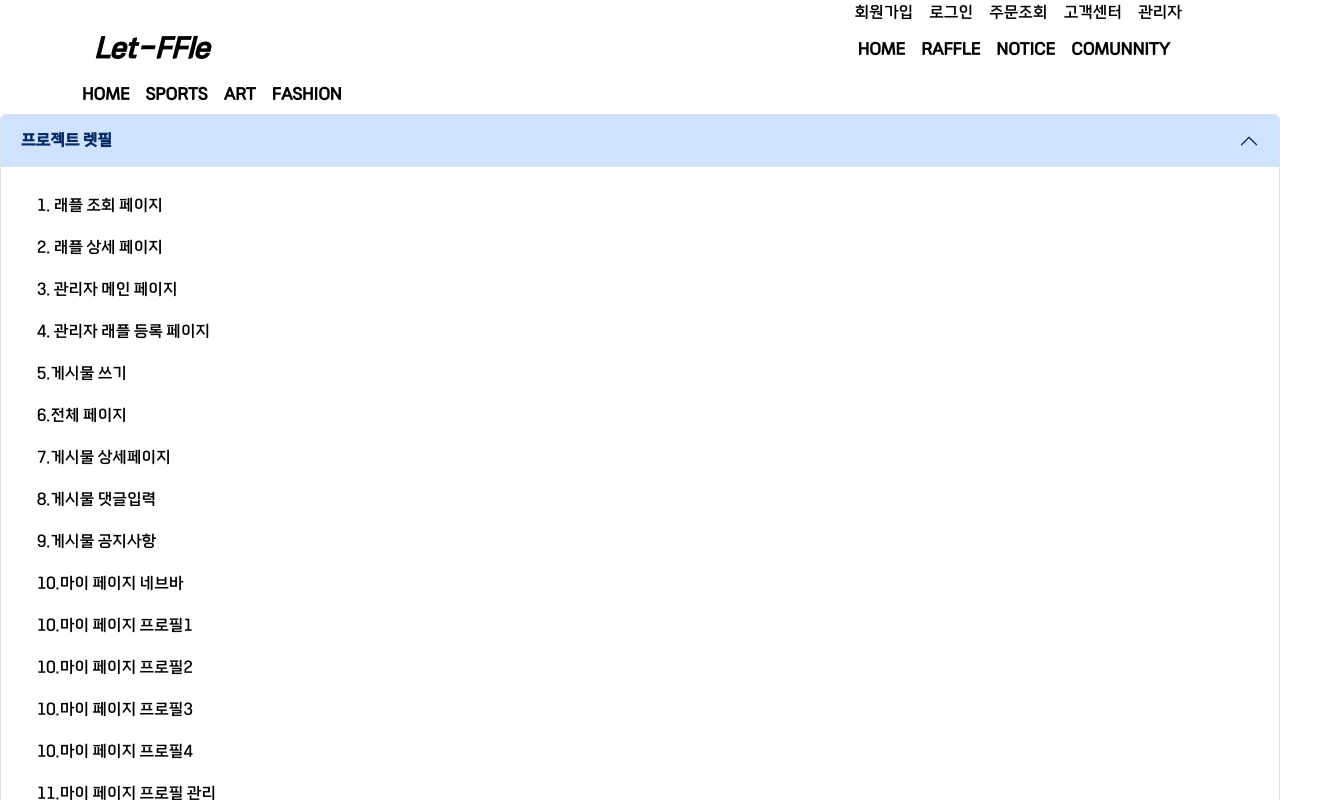
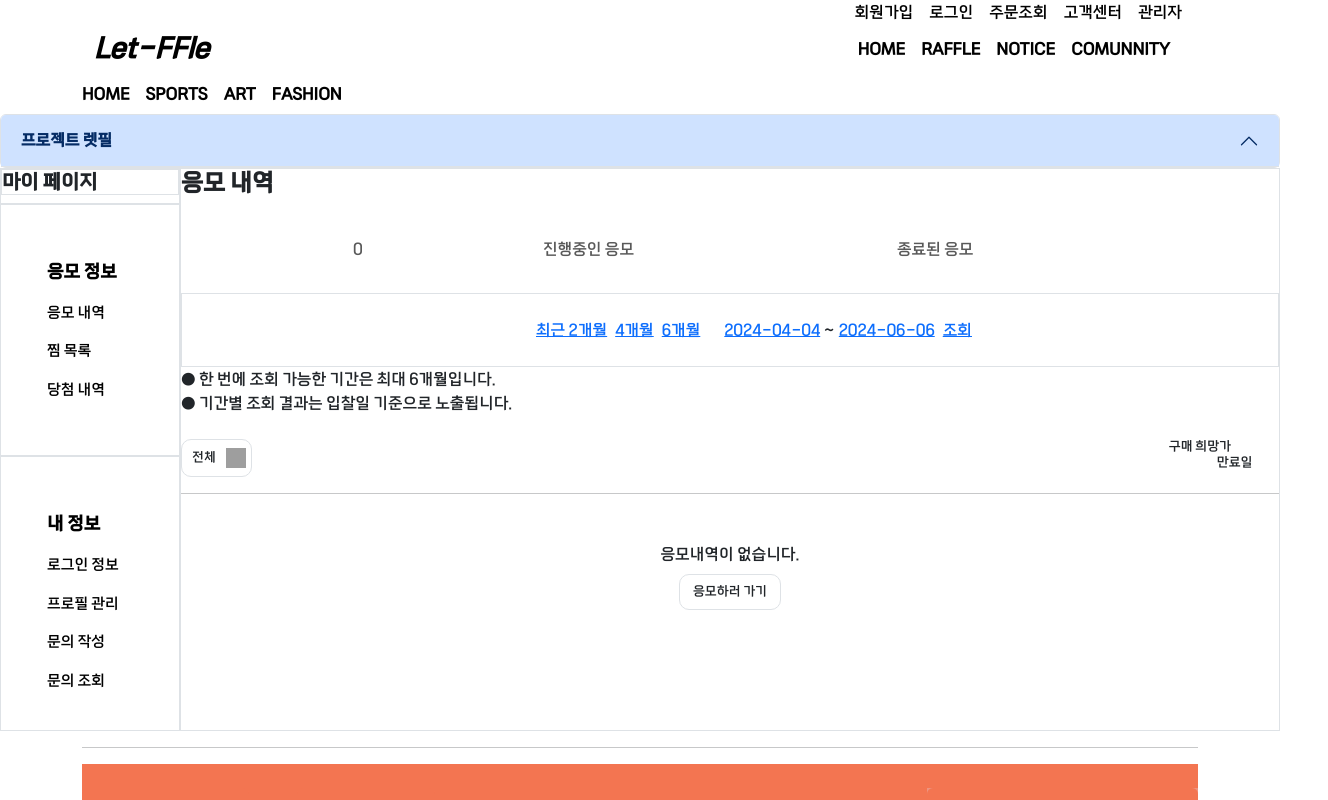
Before and after one commit to byeonnns/let-ffle-front, a Vue app: page /Member/Mypage/ApplicationDetails in a window 1280 px wide. Shown: the top 800 px of the page, 1328 px wide, since content can reach past the window. Built offline with nearby package versions, Linux system fonts and the light colour scheme; grey boxes are pictures that could not be loaded.

Commit message:
Refactor: Mypage관련 컴포넌트 레이아웃 수정

```diff
--- a/src/components/AppMenu.vue
+++ b/src/components/AppMenu.vue
@@ -4,11 +4,11 @@
         <div class="accordion-item">
             <h2 class="accordion-header">
                 <button class="accordion-button fw-bold" type="button" data-bs-toggle="collapse"
-                    data-bs-target="#collapse9" aria-expanded="true" aria-controls="collapse9">
+                    data-bs-target="#collapse9" aria-expanded="false" aria-controls="collapse9">
                     프로젝트 렛필
                 </button>
             </h2>
-            <div id="collapse9" class="accordion-collapse collapse show" data-bs-parent="#accordionExample">
+            <div id="collapse9" class="accordion-collapse collapse" data-bs-parent="#accordionExample">
                 <div class="accordion-body">
                     <ul class="nav flex-column">
                         <li class="nav-item">
--- a/src/views/Member/Mypage/ApplicationDetails.vue
+++ b/src/views/Member/Mypage/ApplicationDetails.vue
@@ -1,5 +1,8 @@
 <template>
-    <div class="container-fluid d-flex mt-5 ms-5 flex-column border">
+    <div>
+        <div class="d-flex">
+            <MypageNavBar style="width: 180px;"/>
+            <div class="flex-grow-1 d-flex flex-column border">
                 <h4 class="fw-bold mb-4">응모 내역</h4>
                 <nav class="navbar navbar-expand-sm bg-white">
                     <div class="container-fluid row d-flex">
@@ -61,9 +64,12 @@
                     </div>
                 </div>
             </div>
+        </div>
+    </div>
 </template>
 
 <script setup>
+import MypageNavBar from './MypageNavBar.vue'
 
 </script>
 
--- a/src/views/Member/Mypage/CreateInquiry.vue
+++ b/src/views/Member/Mypage/CreateInquiry.vue
@@ -1,5 +1,9 @@
 <template>
-    <div class="Inquiry mt-5">
+    <div>
+        <div class="d-flex mt-5">
+            <MypageNavBar style="width:180px" />
+            <!-- <div class="flex-grow-1 d-flex flex-column"></div> -->
+            <div class="" style="border:1px solid black; width: 100%; height:" >
                 <h4 class="fw-bold mb-4">문의 작성하기</h4>
                 <div class="form-group row">
                     <label class="col-sm-2 col-form-label">이름(필수)</label>
@@ -28,15 +32,18 @@
                     <input type="submit" value="취소" class="btn btn-light">
                 </div>
             </div>
+        </div>
+    </div>
 </template>
 
 <script setup>
+import MypageNavBar from './MypageNavBar';
 </script>
 
 <style scoped>
-.Inquiry {
+/* .Inquiry {
     border: 2px solid black;
     padding: 20px;
     border-radius: 10px;
-}
+} */
 </style>
--- a/src/views/Member/Mypage/MypageNavBar.vue
+++ b/src/views/Member/Mypage/MypageNavBar.vue
@@ -1,46 +1,51 @@
-html
-
-
 <template>
+     <div>
         <div class="d-flex flex-column" style="height: 100%;">
-        <div class="container d-flex flex-column ms-3 mt-5" style="width: 215px;">
+            <div class="d-flex flex-column">
                 <div class="border">
-                <h4 class="border mx-3 my-3 fw-bold">마이 페이지</h4>
+                    <h5 class="border fw-bold">마이 페이지</h5>
                 </div>
                 <nav class="border">
-                <ul class="nav flex-column">
+                    <ul class="nav d-flex flex-column">
                         <li class="nav-item fw-bold">
-                        <RouterLink class="nav-link active align-items-left mt-3" style="font-size: 18px; color: white">응모 정보</RouterLink>
+                            <div class="nav-link active align-items-left mt-3" style="font-size: 18px;">응모 정보
+                            </div>
                         </li>
                         <li class="nav-item">
-                        <RouterLink class="nav-link active align-items-left">응모 내역</RouterLink>
+                            <RouterLink to="/Member/Mypage/ApplicationDetails" class="nav-link active align-items-left">응모 내역</RouterLink>
                         </li>
                         <li class="nav-item">
-                        <RouterLink class="nav-link active align-items-left">찜 목록</RouterLink>
+                            <RouterLink to="/Member/Mypage/WatchList" class="nav-link active align-items-left">찜 목록</RouterLink>
                         </li>
                         <li class="nav-item">
-                        <RouterLink class="nav-link active align-items-left mb-3">당첨 내역</RouterLink>
+                            <RouterLink to="/Member/Mypage/WinningDetails" class="nav-link active align-items-left mb-3">당첨 내역</RouterLink>
                         </li>
                     </ul>
                 </nav>
                 <nav class="border">
-                <ul class="nav">
+                    <ul class="nav d-flex flex-column">
                         <li class="nav-item fw-bold">
                             <div class="nav-link active align-items-left mt-3" style="font-size: 18px;">내 정보</div>
                         </li>
                         <li class="nav-item">
-                        <RouterLink class="nav-link active">로그인 정보</RouterLink>
+                            <RouterLink to="/Member/Mypage/LoginInformation" class="nav-link active">로그인 정보</RouterLink>
                         </li>
                         <li class="nav-item">
-                        <RouterLink class="nav-link active">프로필 관리</RouterLink>
+                            <RouterLink to="/Member/Mypage/ProfileManagement" class="nav-link active">프로필 관리</RouterLink>
                         </li>
                         <li class="nav-item">
-                        <RouterLink class="nav-link active">문의하기</RouterLink>
+                            <RouterLink to="/Member/Mypage/CreateInquiry" class="nav-link active">문의 작성</RouterLink>
+                        </li>
+                        <li class="nav-item">
+                            <RouterLink to="/Member/Mypage/ToInquiry" class="nav-link active">문의 조회</RouterLink>
                         </li>
                     </ul>
                 </nav>
             </div>
         </div>
+    </div>
+
+
 </template>
 
 <script setup>
--- a/src/views/Member/Mypage/ProfileManagement.vue
+++ b/src/views/Member/Mypage/ProfileManagement.vue
@@ -1,12 +1,16 @@
 <template>
-    <div class="container-fluid d-flex ms-5 mt-5 flex-column mb-2 w-100">
+    <div>
+        <div class="d-flex">
+            <MypageNavBar style="width: 180px;"/>
+            <div class="flex-grow-1 d-flex flex-column mb-2">
                 <div class="mb-2">
                     <h4 class="fw-bold">프로필 관리</h4>
                 </div>
                 <div class="fw-bold border-bottom border-3 border-black mb-5"></div>
                 <div class="d-flex">
                     <div class="circle-border">
-                <img src="/images/photos/4.png" alt="photo" class="img-circle" style="width: 90px; height: 90px;" />
+                        <img src="/images/photos/4.png" alt="photo" class="img-circle"
+                            style="width: 90px; height: 90px;" />
                     </div>
                     <div class="mt-1 ms-3">
                         <div class="mb-3">
@@ -68,9 +72,12 @@
                 </div>
                 <hr class="p-0 m-0 w-50 mt-1">
             </div>
+        </div>
+    </div>
 </template>
 
 <script setup>
+import MypageNavBar from './MypageNavBar';
 </script>
 
 <style scoped>
--- a/src/views/Member/Mypage/ToInquiry.vue
+++ b/src/views/Member/Mypage/ToInquiry.vue
@@ -1,5 +1,9 @@
 <template>
-    <div class="container mt-5 p-4">
+    <div >
+        <div class="d-flex mt-2">
+            <MypageNavBar style="width:250px" />
+            <!-- <div class="flex-grow-1 d-flex flex-column"></div> -->
+            <div class="" style="width: 100%; height: 500px; border:1px solid black">
                 <h1 class="fw-bold mb-5">문의하기</h1>
                 <table class="table mb-0">
                     <thead>
@@ -27,9 +31,12 @@
                     <button type="button" class="btn btn-light">글쓰기</button>
                 </div>
             </div>
+        </div>
+    </div>
 </template>
 
 <script setup>
+import MypageNavBar from './MypageNavBar';
 </script>
 
 <style scoped>
--- a/src/views/Member/Mypage/WatchList.vue
+++ b/src/views/Member/Mypage/WatchList.vue
@@ -1,6 +1,9 @@
 <template>
-    <div class="container-fluid d-flex ms-5 mt-5 flex-column mb-2">
-        <div class="mb-2">
+    <div>
+        <div class="d-flex">
+            <MypageNavBar style="width: 180px;" />
+            <div class="d-flex flex-column" style="width: 100%;">
+                <div class="">
                     <h4>관심</h4>
                 </div>
                 <div class="fw-bold border-bottom border-3 border-black mb-5"></div>
@@ -11,7 +14,8 @@
                 <div class="d-flex justify-content-between">
                     <div class="d-flex">
                         <div style="width: 6rem; height: 85px;">
-                    <img src="/images/photos/2.png" class="card-img-top" alt="..." style="max-width: 100%; height: auto;">
+                            <img src="/images/photos/2.png" class="card-img-top" alt="..."
+                                style="max-width: 100%; height: auto;">
                         </div>
                         <div class="align-content-center">Nike<br>Nike Air Force 1'07First Use White Team Red</div>
                     </div>
@@ -22,14 +26,17 @@
                         </div>
                     </div>
                 </div>
-        <hr/>
+                <hr />
                 <div class="d-flex justify-content-center">
                     <RouterLink class="fw-bold">1</RouterLink>
+                </div>
+            </div>
         </div>
     </div>
 </template>
 
 <script setup>
+import MypageNavBar from './MypageNavBar';
 </script>
 
 <style scoped>
--- a/src/views/Member/Mypage/WinningDetails.vue
+++ b/src/views/Member/Mypage/WinningDetails.vue
@@ -1,5 +1,9 @@
 <template>
-    <div class="container-fluid d-flex mt-5 ms-5 flex-column border">
+    <div>
+        <div class="d-flex">
+            <MypageNavBar style="width: 180px;" />
+            <div class="d-flex flex-column mb-2"></div>
+            <div class=" d-flex  flex-column border">
                 <h4 class="fw-bold mb-4">당첨 내역</h4>
                 <nav class="navbar navbar-expand-sm bg-white">
                     <div class="container-fluid row d-flex">
@@ -61,10 +65,12 @@
                     </div>
                 </div>
             </div>
+        </div>
+    </div>
 </template>
 
 <script setup>
-
+import MypageNavBar from './MypageNavBar';
 </script>
 
 <style scoped>
```
Also changed, not shown: src/router/Member.js (+39 -1 lines), src/views/Member/Mypage/LoginInformation.vue (+16 -4 lines), src/views/Member/Mypage/index.vue (added, +19 -0 lines). Lines whose indentation alone changed are shown as unchanged.
